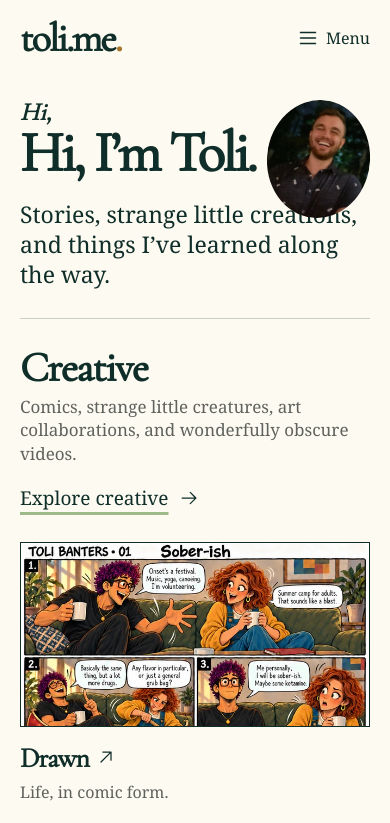
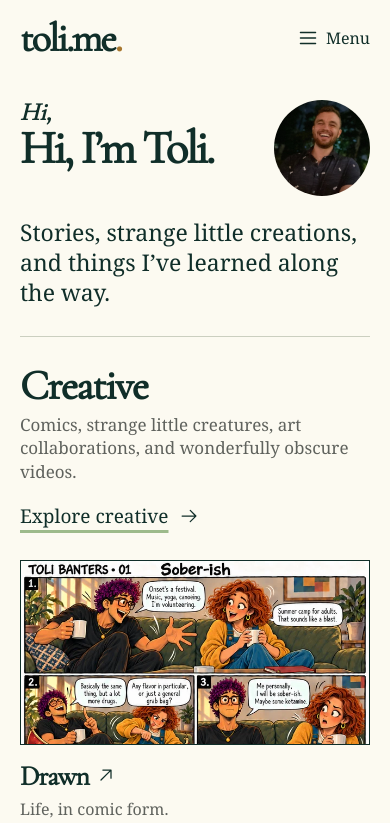
Before and after one commit to tolicodes/toli.me, a React (Vite) app in the folder land/: page / in a window 390 px wide. Shown: the top 823 px of the page. Built offline with nearby package versions, Linux system fonts and the light colour scheme.

Commit message:
Fix portrait crop and mobile introduction overlap

```diff
--- a/land/src/PersonalSite.jsx
+++ b/land/src/PersonalSite.jsx
@@ -76,8 +76,9 @@ export function PhotoGallery({ initiallyExpanded = false }) {
 export function HomePage() {
   return <>
     <section className="personal-hero" aria-labelledby="personal-title">
-      <div><p className="personal-handwritten personal-hello">Hi,</p><h1 id="personal-title">Hi, I’m Toli.</h1><p className="personal-intro">Stories, strange little creations, and<br className="personal-desktop-break" /> things I’ve learned along the way.</p></div>
+      <div className="personal-hero-heading"><p className="personal-handwritten personal-hello">Hi,</p><h1 id="personal-title">Hi, I’m Toli.</h1></div>
       <div className="personal-portrait"><img src="/assets/personal/toli-portrait.webp" width="640" height="640" alt="Toli laughing" /><p className="personal-handwritten">Nice to<br />meet you!</p></div>
+      <p className="personal-intro">Stories, strange little creations, and<br className="personal-desktop-break" /> things I’ve learned along the way.</p>
     </section>
     <CreativePreview />
     <section className="personal-home-section personal-popular-writing" aria-labelledby="writing-heading"><div className="personal-section-heading"><div><h2 id="writing-heading">Writing</h2><p className="personal-section-intro">Reader favorites on connection, vulnerability, and the stories we tell ourselves.</p></div><a className="personal-text-link" href="#/writing">All writing <ArrowRight aria-hidden="true" /></a></div><WritingList items={popularWriting} /></section>
--- a/land/src/personal-site.css
+++ b/land/src/personal-site.css
@@ -24,13 +24,14 @@ body { margin: 0; min-width: 320px; }
 .personal-header nav a { display: flex; align-items: center; gap: 6px; min-height: 44px; }
 .personal-header nav a[aria-current] { text-decoration: underline; text-underline-offset: 7px; text-decoration-color: var(--leaf); }
 .personal-menu-button { display: none; }
-.personal-hero { min-height: 211px; display: flex; align-items: center; justify-content: space-between; gap: 40px; padding: 8px 0 28px; }
+.personal-hero { min-height: 211px; display: grid; grid-template-columns: minmax(0, 1fr) auto; grid-template-areas: "heading portrait" "intro portrait"; align-content: center; column-gap: 40px; padding: 8px 0 28px; }
+.personal-hero-heading { grid-area: heading; min-width: 0; }
 .personal-hero h1 { font-size: clamp(64px, 8.1vw, 100px); line-height: .95; letter-spacing: -.05em; }
 .personal-handwritten { font-family: "Cormorant Garamond", Georgia, serif; font-style: italic; font-weight: 600; }
 .personal-hello { font-size: 29px; line-height: 1; margin-bottom: 1px !important; }
-.personal-intro { font-size: 26px; line-height: 1.2; margin-top: 8px !important; }
-.personal-portrait { display: flex; align-items: center; gap: 22px; flex: 0 0 auto; }
-.personal-portrait img { width: 160px; height: 183px; object-fit: cover; border-radius: 50%; transform: rotate(6deg); }
+.personal-intro { grid-area: intro; font-size: 26px; line-height: 1.2; margin-top: 8px !important; }
+.personal-portrait { grid-area: portrait; display: flex; align-items: center; gap: 22px; }
+.personal-portrait img { width: 160px; height: 160px; object-fit: cover; border-radius: 50%; }
 .personal-portrait p { font-size: 27px; line-height: 1.05; transform: rotate(-9deg); }
 .personal-feature { display: grid; grid-template-columns: 42% 1fr; gap: 35px; align-items: center; min-height: 246px; padding: 14px 0; border-top: 1px solid var(--line); }
 .personal-feature-art { height: 216px; display: flex; align-items: center; justify-content: center; }
@@ -102,7 +103,7 @@ body { margin: 0; min-width: 320px; }
 .personal-skip:focus { transform: translateY(0); }
 .personal-site main:focus { outline: none; }
 @media (min-width: 1250px) { .personal-feature { min-height: 276px; } .personal-feature-art { height: 248px; } .personal-feature-art.drawn img { height: 218px; } .personal-hero { min-height: 256px; } }
-@media (max-width: 1000px) { .personal-container { width: calc(100% - 64px); } .personal-header nav { gap: 20px; } .personal-portrait { gap: 14px; } .personal-portrait img { width: 138px; height: 166px; } .personal-portrait p { font-size: 24px; } .personal-intro { font-size: 24px; } }
+@media (max-width: 1000px) { .personal-container { width: calc(100% - 64px); } .personal-header nav { gap: 20px; } .personal-portrait { gap: 14px; } .personal-portrait img { width: 138px; height: 138px; } .personal-portrait p { font-size: 24px; } .personal-intro { font-size: 24px; } }
 @media (max-width: 760px) {
   .personal-container { width: calc(100% - 40px); }
   .personal-header { min-height: 76px; flex-wrap: wrap; gap: 0; padding: 15px 0; }
@@ -110,13 +111,13 @@ body { margin: 0; min-width: 320px; }
   .personal-menu-button { display: flex; align-items: center; gap: 7px; min-height: 44px; padding: 8px 0 8px 14px; border: 0; background: transparent; color: var(--ink); font: 16px Georgia, serif; cursor: pointer; }
   .personal-header nav { display: none; flex-basis: 100%; flex-wrap: wrap; gap: 2px 25px; padding-top: 15px; border-top: 1px solid var(--line); margin-top: 15px; font-size: 18px; }
   .personal-header nav.is-open { display: flex; }
-  .personal-hero { gap: 12px; flex-wrap: wrap; padding: 22px 0 28px; }
+  .personal-hero { gap: 12px; padding: 22px 0 28px; }
   .personal-hero h1 { font-size: clamp(58px, 13vw, 80px); }
   .personal-hello { font-size: 25px; }
   .personal-intro { font-size: 23px; max-width: 460px; line-height: 1.3; }
   .personal-desktop-break { display: none; }
-  .personal-portrait { margin: 12px 0 0; gap: 24px; }
-  .personal-portrait img { width: 103px; height: 118px; }
+  .personal-portrait { gap: 24px; }
+  .personal-portrait img { width: 96px; height: 96px; }
   .personal-portrait p { font-size: 25px; }
   .personal-feature { grid-template-columns: 1fr; gap: 15px; padding: 25px 0 29px; }
   .personal-feature-art { height: 230px; max-width: 420px; width: 100%; margin: 0 auto; }
@@ -180,11 +181,11 @@ body { margin: 0; min-width: 320px; }
 .personal-more-photos[open] .when-open { display: inline; }
 .personal-hero { align-items: flex-start; }
 @media (max-width: 760px) {
-  .personal-hero { position: relative; display: block; padding-top: 24px; }
-  .personal-hero h1 { font-size: 57px; padding-right: 115px; }
-  .personal-portrait { position: absolute; top: 24px; right: 0; margin: 0; }
+  .personal-hero { grid-template-areas: "heading portrait" "intro intro"; column-gap: 20px; row-gap: 22px; padding-top: 24px; }
+  .personal-hero h1 { font-size: clamp(44px, 12vw, 57px); }
+  .personal-portrait { margin: 0; }
   .personal-portrait p { display: none; }
-  .personal-intro { margin-top: 20px !important; }
+  .personal-intro { margin-top: 0 !important; }
   .personal-home-section { padding: 28px 0; }
   .personal-home-section > h2, .personal-section-heading h2 { font-size: 42px; }
   .personal-section-heading { display: block; }
```
Also changed, not shown: 2 other files (tests, documents, lock files or other folders).
